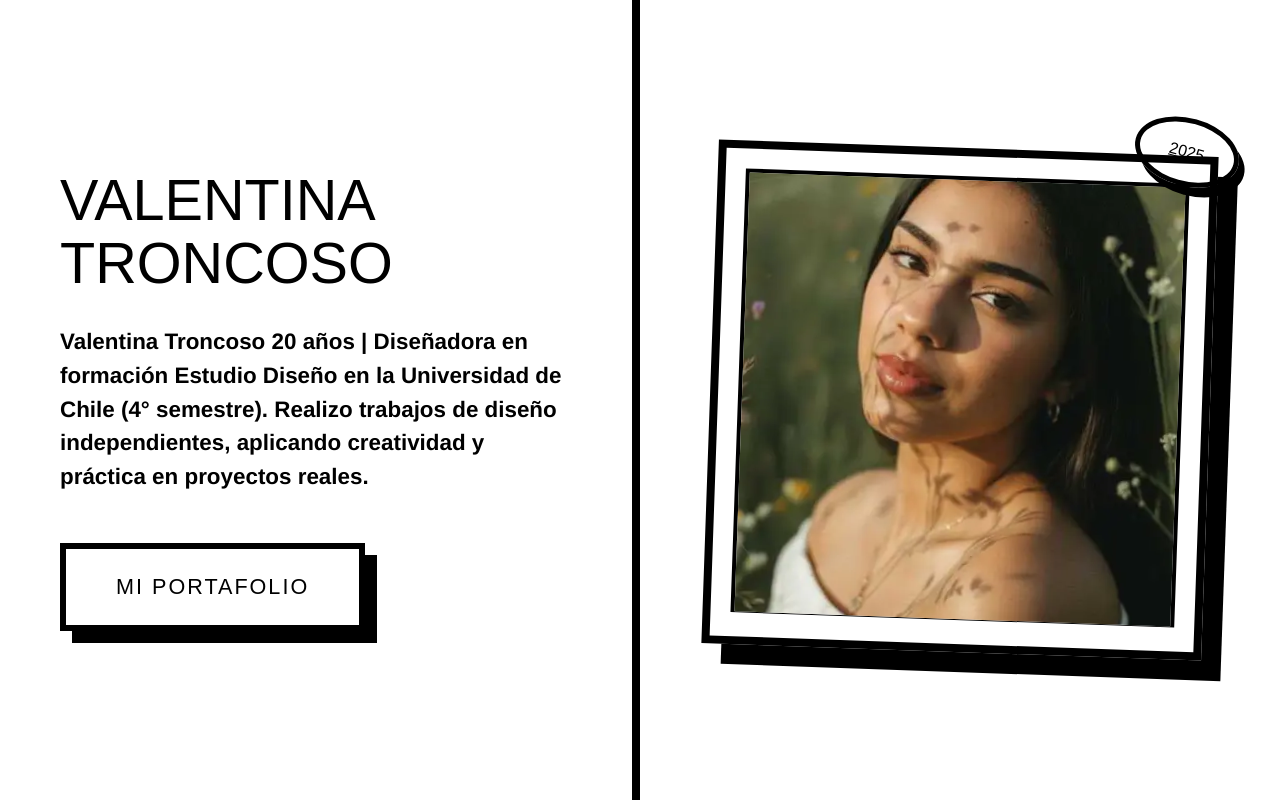
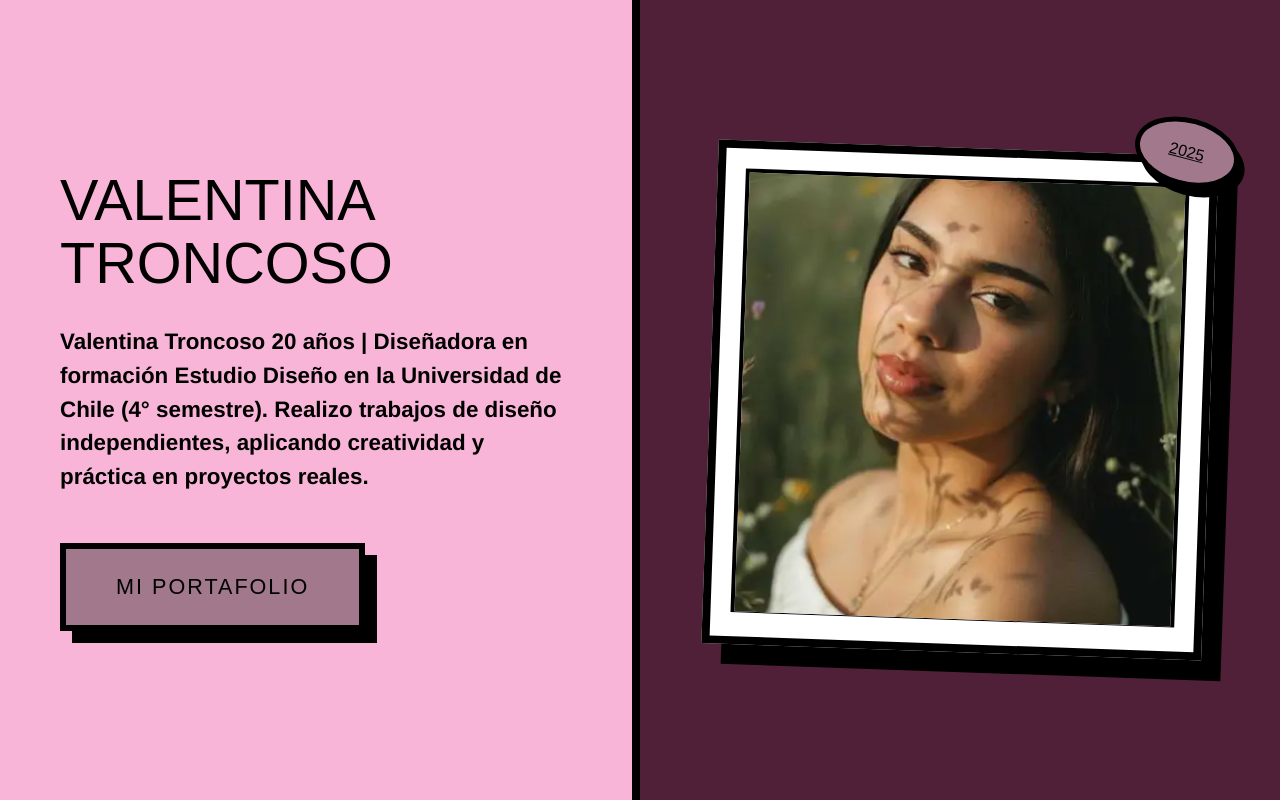
Before and after one commit to valentinatroncoso/segunda-nota, a plain HTML site: page index.html in a window 1280 px wide. Drawn offline with Linux system fonts and the light colour scheme; a web font is replaced by a local one.

Commit message:
Update index.html

```diff
--- a/index.html
+++ b/index.html
@@ -12,7 +12,7 @@
             padding: 0;
             box-sizing: border-box;
         }
-Armonia Monocromatica
+/*Armonia Monocromatica*/
         :root{
             --colorPrincipal:#F8B5D7;
             --colorOpuesto:#4F2037;
```
